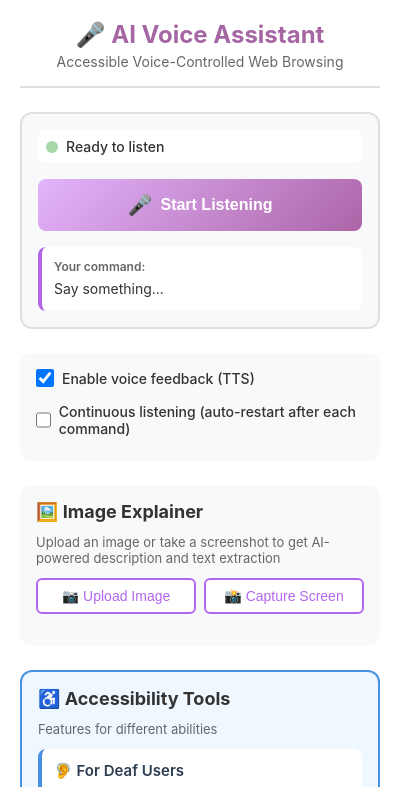
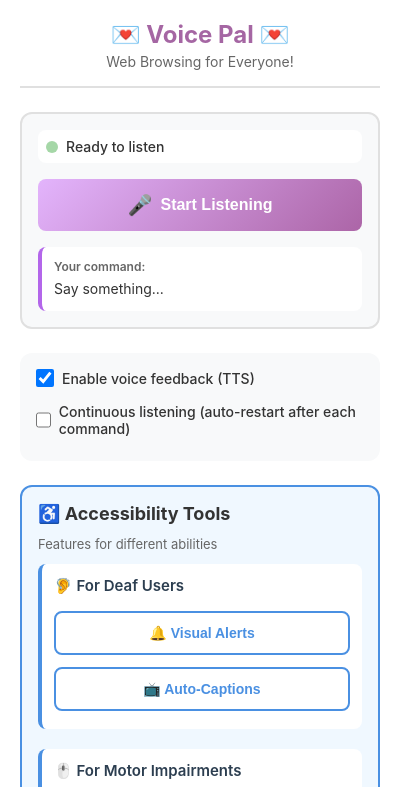
Before and after one commit to marilynong2024-source/ntu-wit-beyond-binary, a browser extension: page popup/popup.html in a window 400 px wide. Shown: the top 787 px of the page. Drawn offline with Linux system fonts and the light colour scheme.

Commit message:
cleaned ui

```diff
--- a/popup/popup.html
+++ b/popup/popup.html
@@ -12,8 +12,8 @@
 <body>
     <div class="container">
         <header>
-            <h1>🎤 AI Voice Assistant</h1>
-            <p class="subtitle">Accessible Voice-Controlled Web Browsing</p>
+            <h1>💌 Voice Pal 💌</h1>
+            <p class="subtitle">Web Browsing for Everyone!</p>
         </header>
 
         <!-- Voice Control Section -->
@@ -78,7 +78,7 @@
         </section>
 
         <!-- Image Explainer Section -->
-        <section class="image-section">
+        <!-- <section class="image-section">
             <h2>🖼️ Image Explainer</h2>
             <p class="section-description">Upload an image or take a screenshot to get AI-powered description and text
                 extraction</p>
@@ -102,7 +102,7 @@
                 <h3>Analysis Results:</h3>
                 <div id="analysisContent"></div>
             </div>
-        </section>
+        </section> -->
 
         <!-- Accessibility Features Section -->
         <section class="accessibility-section">
```
Also changed, not shown: README.md.
